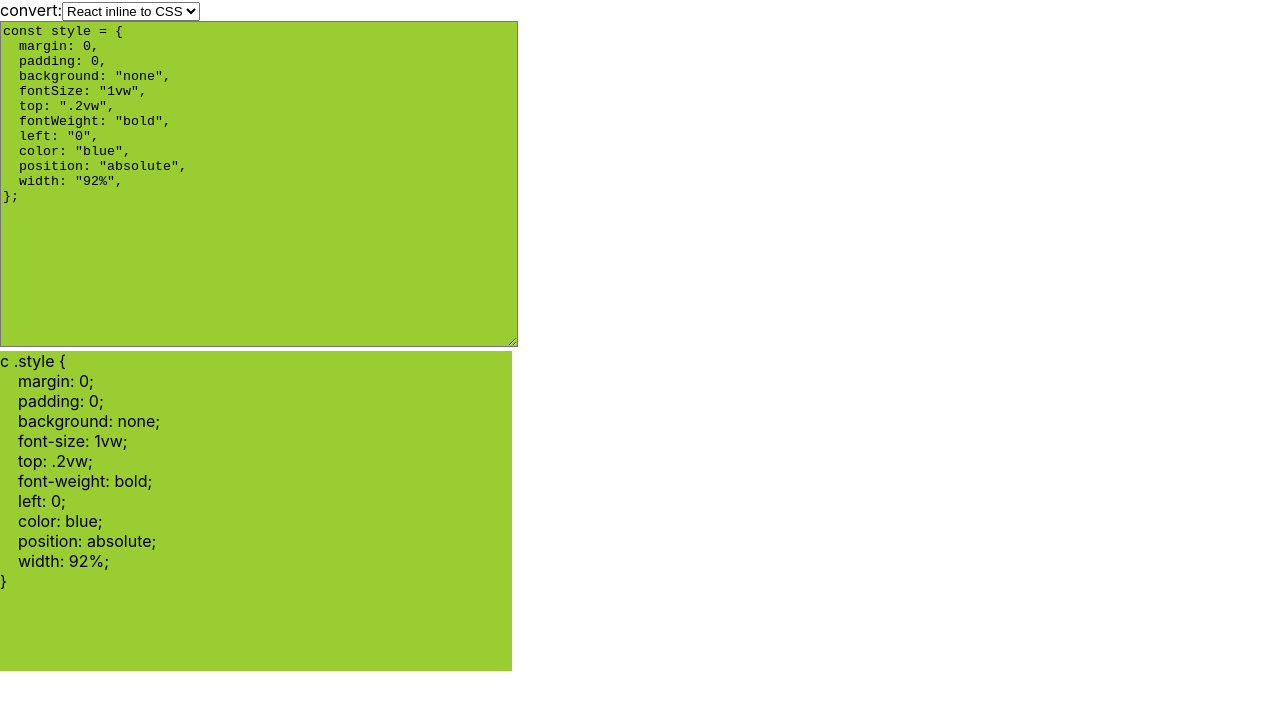
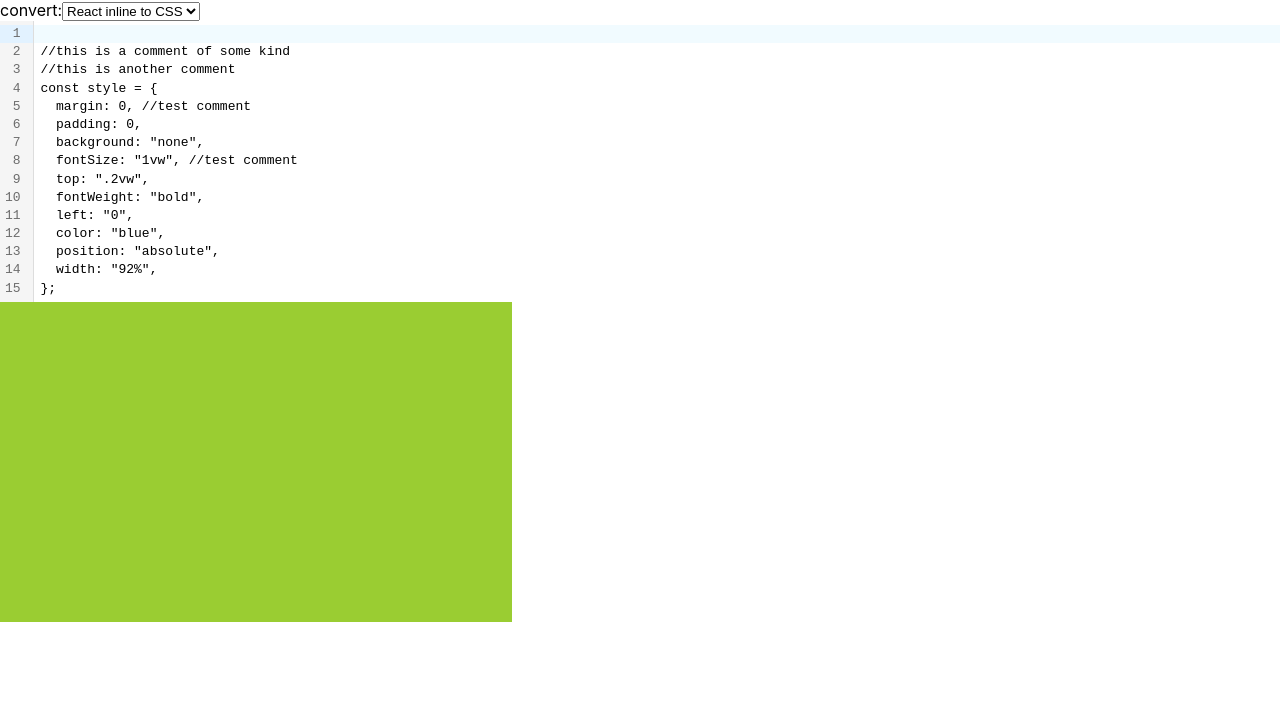
Before and after one commit to daslyfe/react-inline-css-converter, a React (Create React App) app: page / in a window 1280 px wide. Shown: the top 710 px of the page. Built offline with nearby package versions, Linux system fonts and the light colour scheme.

Commit message:
refactoring, add in external editor library

```diff
--- a/src/App.js
+++ b/src/App.js
@@ -1,13 +1,19 @@
 import "./App.css";
 import { createRef, useState } from "react";
 import { ar, num } from "./utility/utility";
-import ManipulateString from "./utility/store-string";
+import ManipulateString from "./utility/manipulate-strings";
+import CodeMirror from "@uiw/react-codemirror";
+import "codemirror/keymap/sublime";
+import "codemirror/theme/monokai.css";
 
-const defaultInput = `const style = {
-  margin: 0,
+const defaultInput = `
+//this is a comment of some kind
+//this is another comment
+const style = {
+  margin: 0, //test comment
   padding: 0,
   background: "none",
-  fontSize: "1vw",
+  fontSize: "1vw", //test comment
   top: ".2vw",
   fontWeight: "bold",
   left: "0",
@@ -16,17 +22,20 @@ const defaultInput = `const style = {
   width: "92%",
 };`;
 
-
-
 function App() {
-  const [userInput, setUserInput] = useState(defaultInput);
+  const [userInput, setUserInput] = useState([]);
   const [mode, setMode] = useState("tocss");
   console.log("mode " + mode);
 
   const inputBoxRef = createRef();
 
-  const handleUserInput = ({ target }) => {
-    setUserInput(target.value);
+  const handleUserInput = ({ doc }) => {
+    const { children } = doc;
+    const lines = children
+      .map(({ lines }) => lines.map(({ text }) => text))
+      .flat(1);
+    setUserInput(lines);
+    console.log(lines);
   };
 
   const handleSelect = ({ target }) => {
@@ -43,14 +52,24 @@ function App() {
           <option value="toinline">CSS to React inline</option>
         </select>
       </div>
-      <textarea
+      {/* <textarea
         className="box"
         type="text"
         defaultValue={defaultInput}
         ref={inputBoxRef}
         onChange={handleUserInput}
+      /> */}
+      <CodeMirror
+        value={defaultInput}
+        onChange={handleUserInput}
+        options={{
+          theme: "monokai",
+          tabSize: 2,
+          keyMap: "sublime",
+          mode: "jsx",
+        }}
       />
-      <ManipulateString value={userInput} mode={mode} />
+      <ManipulateString stringArray={userInput} mode={mode} />
     </div>
   );
 }
--- /dev/null
+++ b/src/utility/manipulate-strings.js
@@ -0,0 +1,53 @@
+const findComma = /[,]/gi;
+const findUppercase = /[A-Z]/g;
+const findComments = /\/\*[\s\S]*?\*\/|\/\/.*/g;
+
+function ManipulateString({ mode, stringArray }) {
+    //convert jsx style syntax array to css style syntax array
+  const toCss = () => {
+    let comments = [];
+    const filteredArray = stringArray.map((string, index) => {
+      //filter out code comments
+      string = string.replace(findComments, (match) => {
+        comments.push({ comment: match, index: index });
+        return "";
+      });
+      const openBracketIndex = string.indexOf("{");
+      const equalIndex = string.indexOf("=");
+      const firstSpaceIndex = string.indexOf(" ");
+      const isClassLine = openBracketIndex > -1 && equalIndex > -1;
+
+      //remove variable declaration and replace with className
+      const className = isClassLine
+        ? `.${string.slice(firstSpaceIndex + 1, equalIndex)}`
+        : false;
+
+      string = isClassLine
+        ? `${className} ${string.slice(openBracketIndex)}`
+        : string;
+
+      string = string
+        .replace(findComma, ";")
+        .replace(findUppercase, (match) => `-${match.toLowerCase()}`);
+
+      return string;
+    });
+
+    //replace invalid comment syntax in comment array with valid css comment syntax
+    comments = comments.map(({ comment, index }) =>
+      comment.slice(0, 2) === "//"
+        ? { comment: `/*${comment.slice(2)}*/`, index: index }
+        : { comment: comment, index: index }
+    );
+    //add the comments back in with the correct syntax
+    comments.forEach(({comment, index}) => filteredArray[index] = `${filteredArray[index]} ${comment}`)
+
+    return filteredArray;
+  };
+  return (
+    <div contenteditable="true" className="box">
+      {toCss()}
+    </div>
+  );
+}
+export default ManipulateString;
--- a/src/utility/store-string.js
+++ /dev/null
@@ -1,98 +0,0 @@
-const findIllegal = /[="\\']/gi;
-const findComma = /[,]/gi;
-const findUppercase = /[A-Z]/g;
-// const findLineBreak = /(\r\n|\n|\r)/gm;
-const findDoubleSpaces = / +(?= )/g;
-const findEndBracket = /[}]/g;
-const newLineTrigger = /[{};]/g;
-const tempChar = "?";
-const findComments = /\/\*[\s\S]*?\*\/|\/\/.*/g;
-
-function ManipulateString({ mode, value }) {
-  const comments = [];
-  const convertComment = (comment, index) => {
-    comments.push({ comment: comment, index: index });
-    return `/*${comment.replace("//", "")}*/`;
-  };
-  const toCss = () => {
-    //allows split by end bracket without cutting it away from the string
-    const parts = value
-      .replace(findEndBracket, (match) => `${match}${tempChar}`)
-      .split(tempChar);
-    const filteredArray = parts.map((part) => {
-      part = part
-        .trim()
-        .replace(findComments, convertComment)
-        .replace(findDoubleSpaces, "")
-        .replace(findIllegal, "")
-        .replace(findComma, ";")
-        .replace(findUppercase, (char) => `-${char.toLowerCase()}`);
-
-      const openBracketIndex =
-        part.indexOf("{") > 0 ? part.indexOf("{") : false;
-
-
-      const className =
-        part
-          .slice(0, openBracketIndex)
-          .split(" ")
-          .filter((string) => string.trim())
-          .reverse()[0] || false;
-        let preceedingComments = part.slice(0, openBracketIndex);
-        const endIndex = preceedingComments.lastIndexOf("*/")
-        console.log("end index " + endIndex)
-        preceedingComments = preceedingComments.slice(0, endIndex + 2)
-
-
-      part = `${preceedingComments} ${className ? "." + className : ""} ${part.slice(
-        openBracketIndex
-      )}`;
-      console.log(part)
-      return part;
-    });
-    return filteredArray.join("");
-  };
-
-  const formatAsJsx = () => {
-    let jsx = [];
-    if (mode === "tocss") {
-      const filteredString = toCss();
-
-      //add in temporary character and split it at the temporary character to be processed as seperate JSX tags
-      const stringArray = filteredString
-        .replace(newLineTrigger, (match) => `${match}${tempChar}`)
-        .split(tempChar)
-        .map((string) => string.trim())
-        .filter((string) => string.length > 0 && string !== ";");
-
-      jsx = stringArray.map((string, key) => {
-        //detects whether the string is the opening or closing bracket lines
-        let comment, cssRule, ruleValue;
-        const isFirstOrLast = string.search(/[{}]/) > -1 ? true : false;
-        const commentIndex = string.search("//");
-        const hasComment = commentIndex > -1 ? true : false;
-        const colonIndex = string.search(":");
-        const hasColon = colonIndex > -1 ? true : false;
-
-        console.log(isFirstOrLast);
-
-        return (
-          <>
-            {!isFirstOrLast ? <>&nbsp;&nbsp;&nbsp;&nbsp;</> : ""}
-            {string} <br />
-          </>
-        );
-      });
-      console.log(jsx);
-    }
-
-    return (
-      <div contenteditable="true" className="box">
-        {jsx}
-      </div>
-    );
-  };
-
-  return formatAsJsx();
-}
-export default ManipulateString;
```
